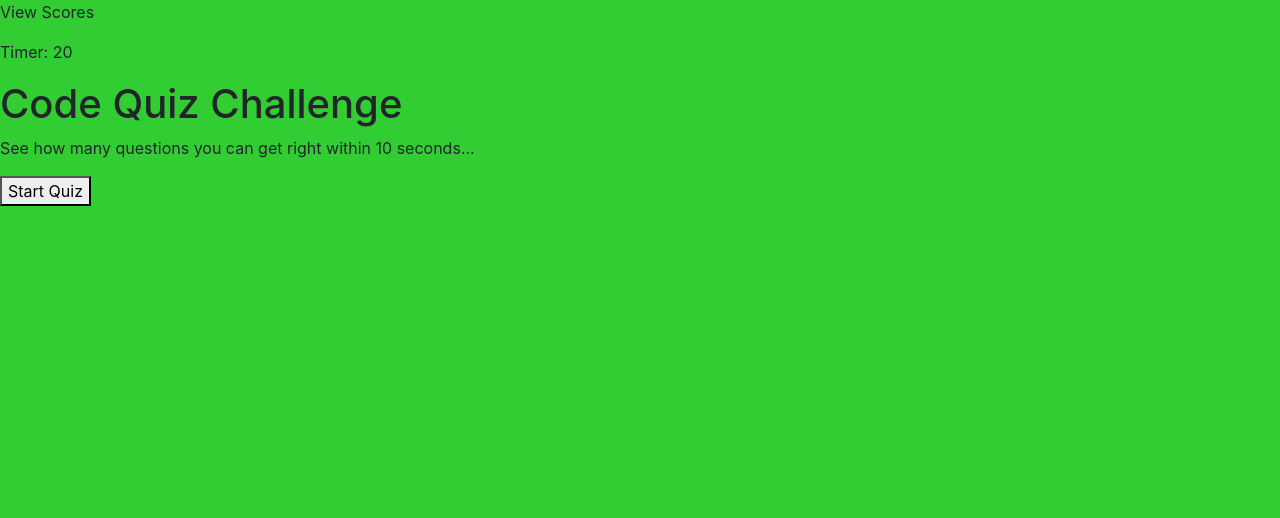
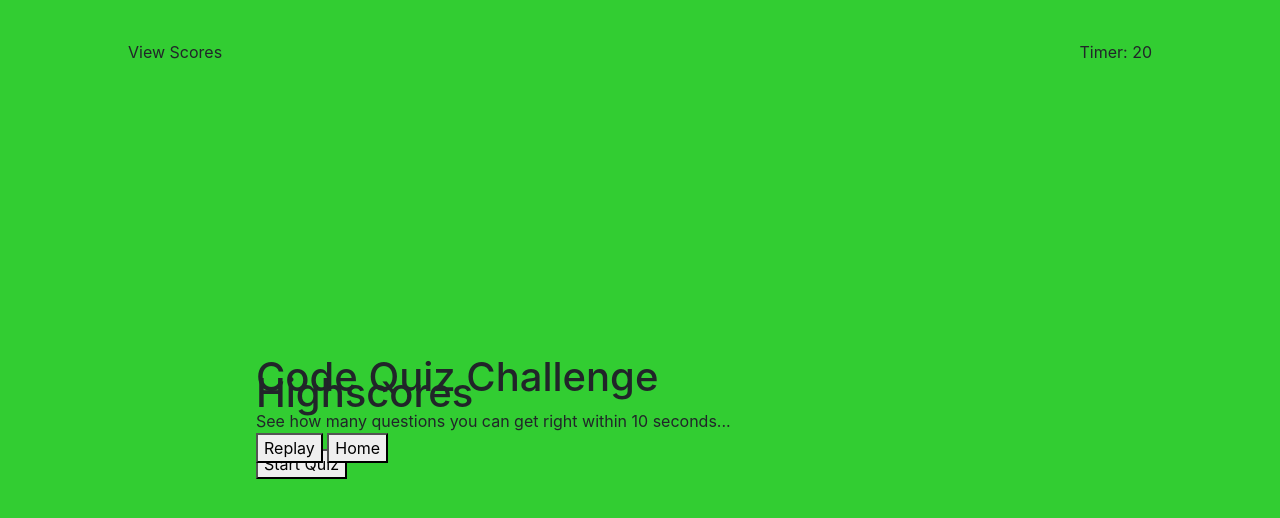
Before and after one commit to whatsnextnick/CodeQuiz, a plain HTML site: page index.html in a window 1280 px wide. Drawn offline with nearby package versions, Linux system fonts and the light colour scheme.

Commit message:
adding styling to each 'page'

```diff
--- a/Style/style.css
+++ b/Style/style.css
@@ -0,0 +1,42 @@
+body {
+    font-size: 18px;
+    text-align: center;
+    background-color: midnightblue;
+  }
+
+  h1, p {
+    margin: 0;
+    padding: 0;
+  }
+
+  .header {
+    text-align: right ;
+    padding: 40px 10%;
+    display: flex;
+    justify-content: space-between;
+    align-items: center;
+  }
+
+  #view-scores {
+    cursor: pointer;
+  }
+
+  /* set the cursor to pointer */
+  .pointer {
+    cursor: pointer;
+  }
+
+  .center {
+    width: 60%;
+    position: absolute;
+    top: 52%;
+    left: 50%;
+    transform: translate(-50%, -50%);
+  }
+
+  #name-page {
+    width: 80%;
+    max-width: 495px;
+    align-items: center;
+    display: none;
+  }
--- a/index.html
+++ b/index.html
@@ -26,3 +26,33 @@
         Start Quiz
       </button>
     </div>
+
+    <!-- ask the user section -->
+    <div id="name-page" class="center">
+        <h1>What's your name?</h1>
+        <input id="user-name-input" type="text">
+      </div>
+
+      <!-- questions section start here -->
+      <div id="question-page" class="center">
+        <h1 id="question"></h1>
+        <ul id="responses"></ul>
+      </div>
+
+      <!-- alert section -->
+      <h1 id="alert" class="center"></h1>
+
+      <!-- view highscores section -->
+      <div id="highscores-page" class="center">
+        <h1>Highscores</h1>
+
+        <ul id="scores-list"></ul>
+
+        <button id="replay-button" type="button">Replay</button>
+        <button id="home-button" type="button">Home</button>
+      </div>
+
+      <script type="text/javascript" src="JS/data.js"></script>
+      <script type="text/javascript" src="JS/script.js"></script>
+    </body>
+  </html>
```
